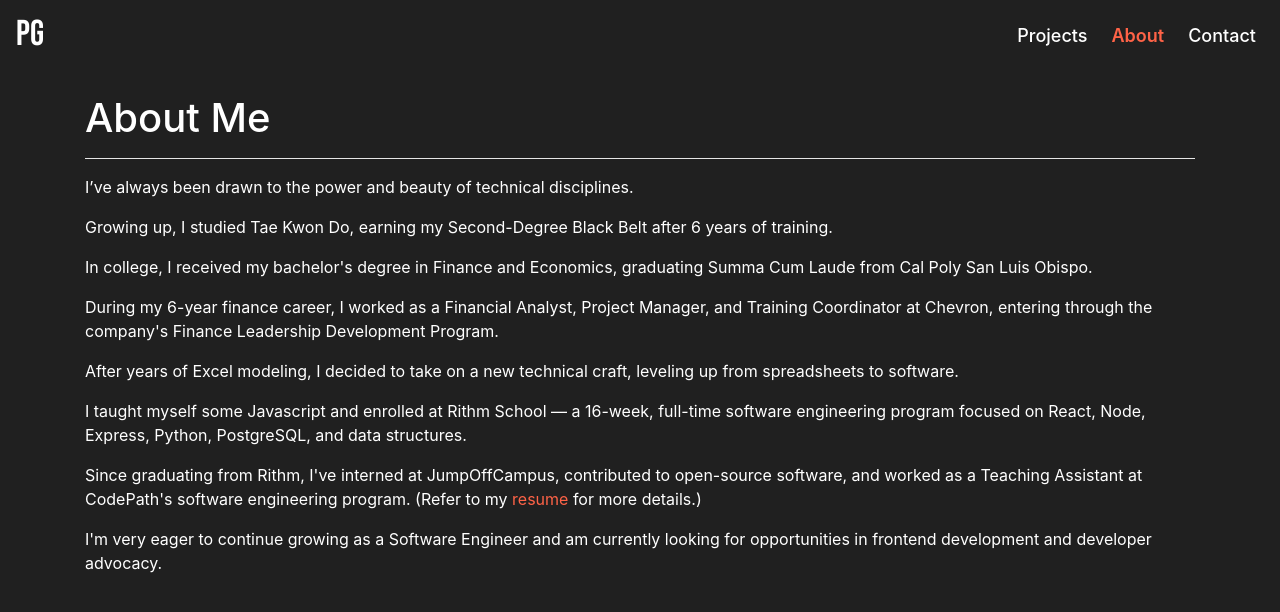
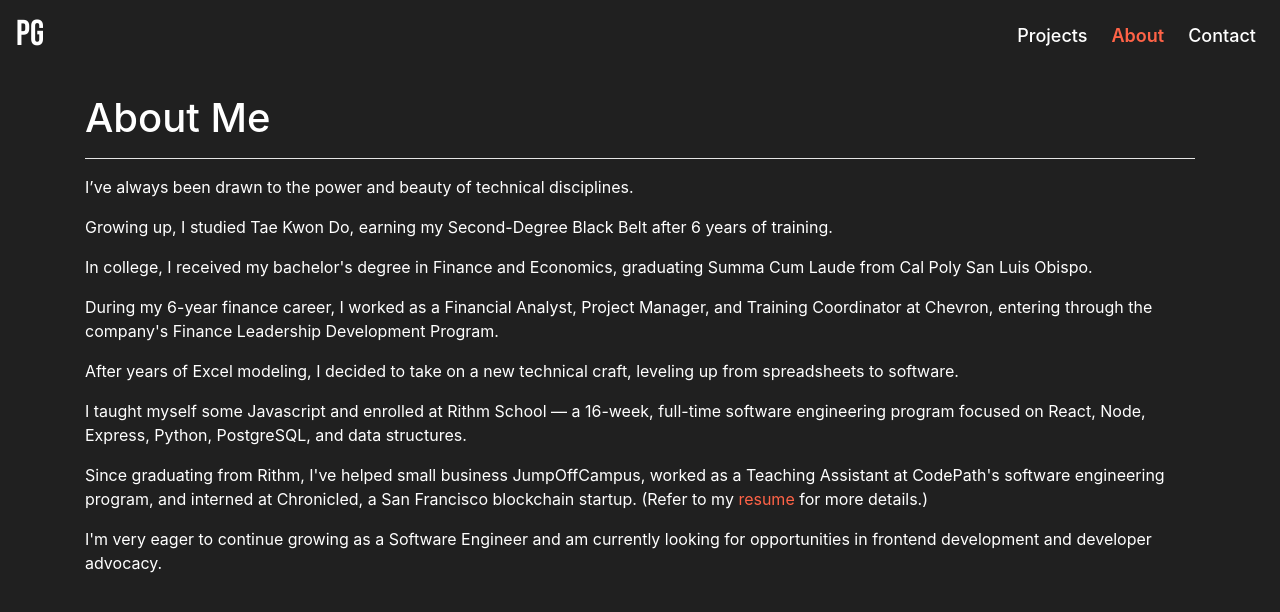
Before and after one commit to paigegodfrey/portfolio-2, a React (Create React App) app: page /about in a window 1280 px wide. Shown: the top 612 px of the page. Built offline with nearby package versions, Linux system fonts and the light colour scheme.

Commit message:
updated About Me

```diff
--- a/src/components/About.js
+++ b/src/components/About.js
@@ -35,9 +35,9 @@ const About = () => {
           PostgreSQL, and data structures.
         </p>
         <p>
-          Since graduating from Rithm, I've interned at JumpOffCampus, contributed to
-          open-source software, and worked as a Teaching Assistant at CodePath's software
-          engineering program. (Refer to my
+          Since graduating from Rithm, I've helped small business JumpOffCampus, worked
+          as a Teaching Assistant at CodePath's software engineering program, and interned
+          at Chronicled, a San Francisco blockchain startup. (Refer to my
           <a className="resume" href={resume} target="_blank" rel="noreferrer"> resume </a>
           for more details.)
         </p>
```
